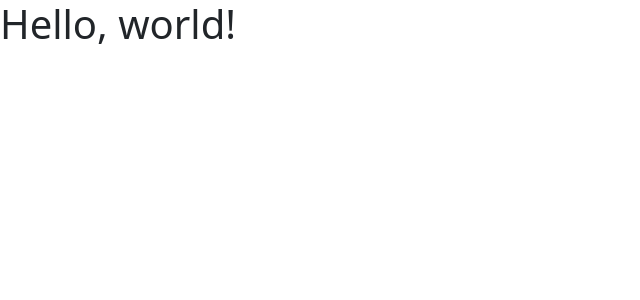
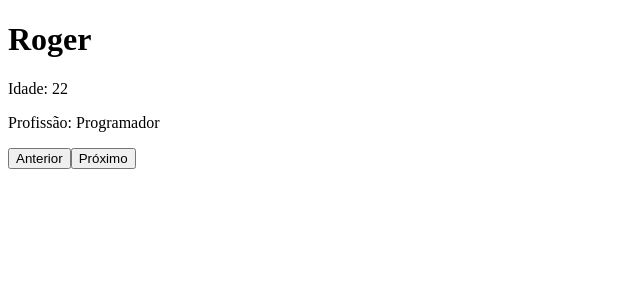
Before and after one commit to Edu0liver/react-study, a React (Vite) app: page / in a window 1280 px wide. Shown: the top 300 px of the page, without its empty margins (0-640 px from the left). Built offline with nearby package versions, Linux system fonts and the light colour scheme.

Commit message:
next/previous

```diff
--- a/src/App.tsx
+++ b/src/App.tsx
@@ -1,8 +1,82 @@
+import { useState } from "react";
+import Pessoa from "./components/Pessoa";
+import Button from "./components/Button";
+
+interface PessoaType {
+  id: number;
+  name: string;
+  age: number;
+  profissao: string;
+}
 
 export default function App() {
+
+  const pessoas: PessoaType[] = [
+    {
+      id: 1,
+      name: 'Roger',
+      age: 22,
+      profissao: 'Programador'
+    },
+    {
+      id: 2,
+      name: 'Eduardo',
+      age: 20,
+      profissao: 'Programador'
+    },
+    {
+      id: 3,
+      name: 'Danilo',
+      age: 25,
+      profissao: 'Programador'
+    },
+  ];
+
+  const isVoidArray = (pessoas: PessoaType[]) => {
+    if (pessoas.length === 0) {
+      return true;
+    }
+    return false;
+  }
+
+  const [setPessoa, setPessoaValue] = useState(pessoas[0]);
+
+  const changePessoa = (pessoa: PessoaType, pessoas: PessoaType[]) => {
+    const pessoaIndex = pessoas.findIndex((p) => p.id === pessoa.id);
+    const nextPessoa = pessoas[pessoaIndex + 1];
+
+    if (!nextPessoa) {
+      setPessoaValue(pessoas[0]);
+      return;
+    }
+
+    setPessoaValue(nextPessoa);
+  };
+
+  const changeBackPessoa = (pessoa: PessoaType, pessoas: PessoaType[]) => {
+    const pessoaIndex = pessoas.findIndex((p) => p.id === pessoa.id);
+    const previousPessoa = pessoas[pessoaIndex - 1];
+
+    if (!previousPessoa) {
+      setPessoaValue(pessoas.reverse()[0]);
+      return;
+    }
+
+    setPessoaValue(previousPessoa);
+  };
+
   return (
     <>
-      <h1>Hello, world!</h1>
+      {isVoidArray(pessoas) && <h1>Não há pessoas!</h1>}
+
+      {
+        !isVoidArray(pessoas) &&
+        <div>
+          <Pessoa name={setPessoa.name} age={setPessoa.age} profissao={setPessoa.profissao}/>
+          <Button onClick={() => changeBackPessoa(setPessoa, pessoas)}>Anterior</Button>
+          <Button onClick={() => changePessoa(setPessoa, pessoas)}>Próximo</Button>
+        </div>
+      }
     </>
   )
 }
--- /dev/null
+++ b/src/components/Button.tsx
@@ -0,0 +1,12 @@
+import { ReactNode } from "react";
+
+interface Props {
+    children: ReactNode;
+    onClick: () => void;
+}
+
+export default function Button({ children, onClick }: Props) {
+  return (
+    <button onClick={onClick}>{children}</button>
+  )
+}
--- /dev/null
+++ b/src/components/Pessoa.tsx
@@ -0,0 +1,16 @@
+
+interface Props {
+    name: string;
+    age: number;
+    profissao: string;
+}
+
+export default function Pessoa({ name, age, profissao }: Props) {
+    return (
+        <div>
+            <h1>{name}</h1>
+            <p>Idade: {age}</p>
+            <p>Profissão: {profissao}</p>
+        </div>
+    )
+}
--- a/src/main.tsx
+++ b/src/main.tsx
@@ -1,7 +1,6 @@
 import React from 'react'
 import ReactDOM from 'react-dom/client'
 import App from './App'
-import 'bootstrap/dist/css/bootstrap.css'
 
 ReactDOM.createRoot(document.getElementById('root') as HTMLElement).render(
   <React.StrictMode>
```
